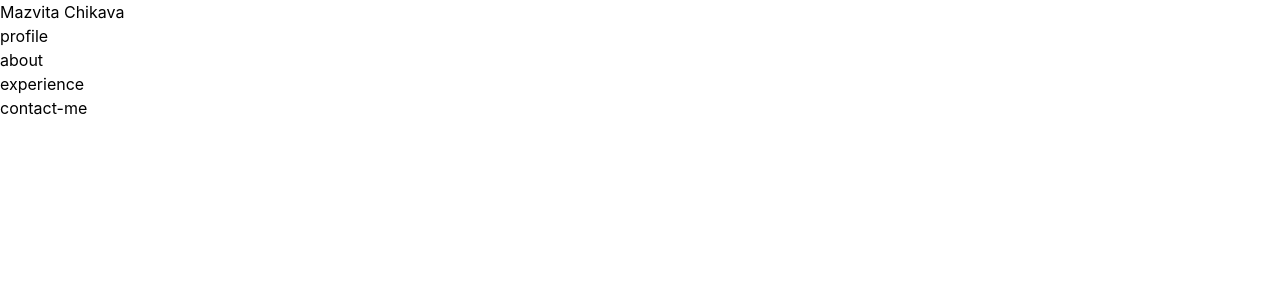
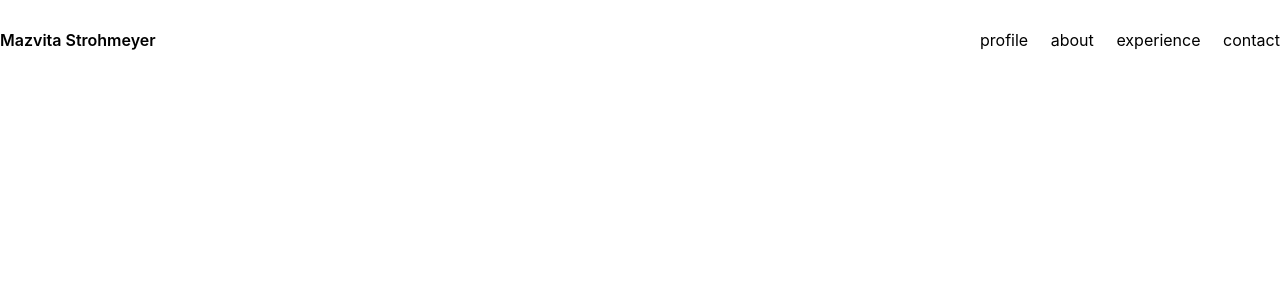
Before and after one commit to MakaChikava/MJC-Portfolio, a React (Create React App) app: page / in a window 1280 px wide. Shown: the top 300 px of the page. Built offline with nearby package versions, Linux system fonts and the light colour scheme.

Commit message:
nav bar content and positioning

```diff
--- a/src/App.js
+++ b/src/App.js
@@ -3,12 +3,17 @@ import './App.css';
 function App() {
   return (
     <div>
-      <nav>
-        <span>Mazvita Chikava</span>
-        <h1>profile</h1>
-        <h1>about</h1>
-        <h1>experience</h1>
-        <h1>contact-me</h1>
+      <nav className='flex justify-between h-[80px]'>
+        <div className='flex items-center'>
+          <span className='font-semibold'>Mazvita Strohmeyer</span>
+        </div>
+
+        <div className='flex items-center justify-between w-[300px]'>
+          <h1>profile</h1>
+          <h1>about</h1>
+          <h1>experience</h1>
+          <h1>contact</h1>
+        </div>
       </nav>
 
       <section id='profile'>
```
